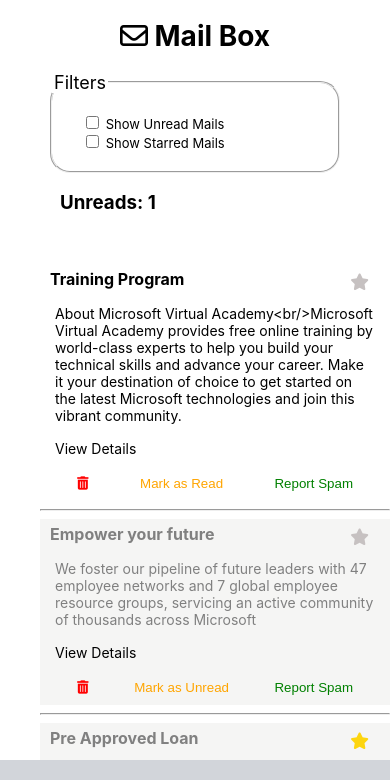
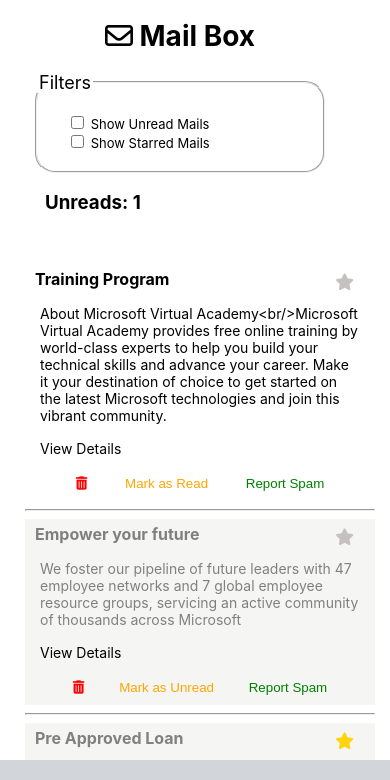
Before and after one commit to sweta1308/set-10-emails, a React (Create React App) app: page / in a window 390 px wide. Shown: the top 780 px of the page. Built offline with nearby package versions, Linux system fonts and the light colour scheme.

Commit message:
update styles

```diff
--- a/src/App.css
+++ b/src/App.css
@@ -118,7 +118,7 @@
     margin-top: 18px;
     padding: 0 10px;
     display: flex;
-    justify-content: space-between;
+    justify-content: space-evenly;
   }
 
   label {
@@ -131,8 +131,10 @@
 
   nav {
     display: flex;
+    justify-content: space-between;
     width: 100%;
     position: fixed;
+    min-height: 0;
     bottom: 0;
     top: 90%;
     z-index:1;
@@ -145,5 +147,6 @@
     position: relative;
     left: 0;
     padding-bottom: 70px;
+    margin-left: -15px;
   }
 }
```
